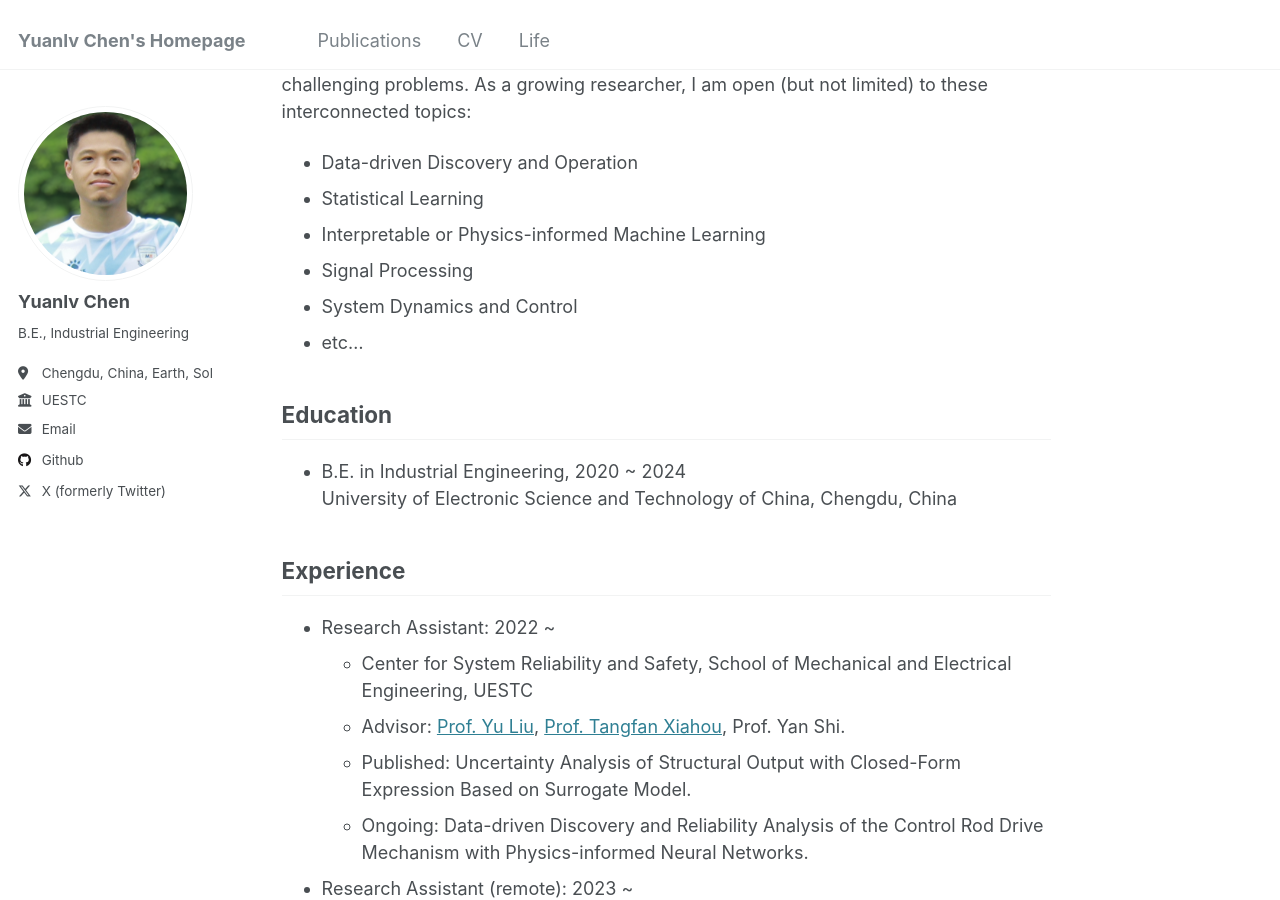
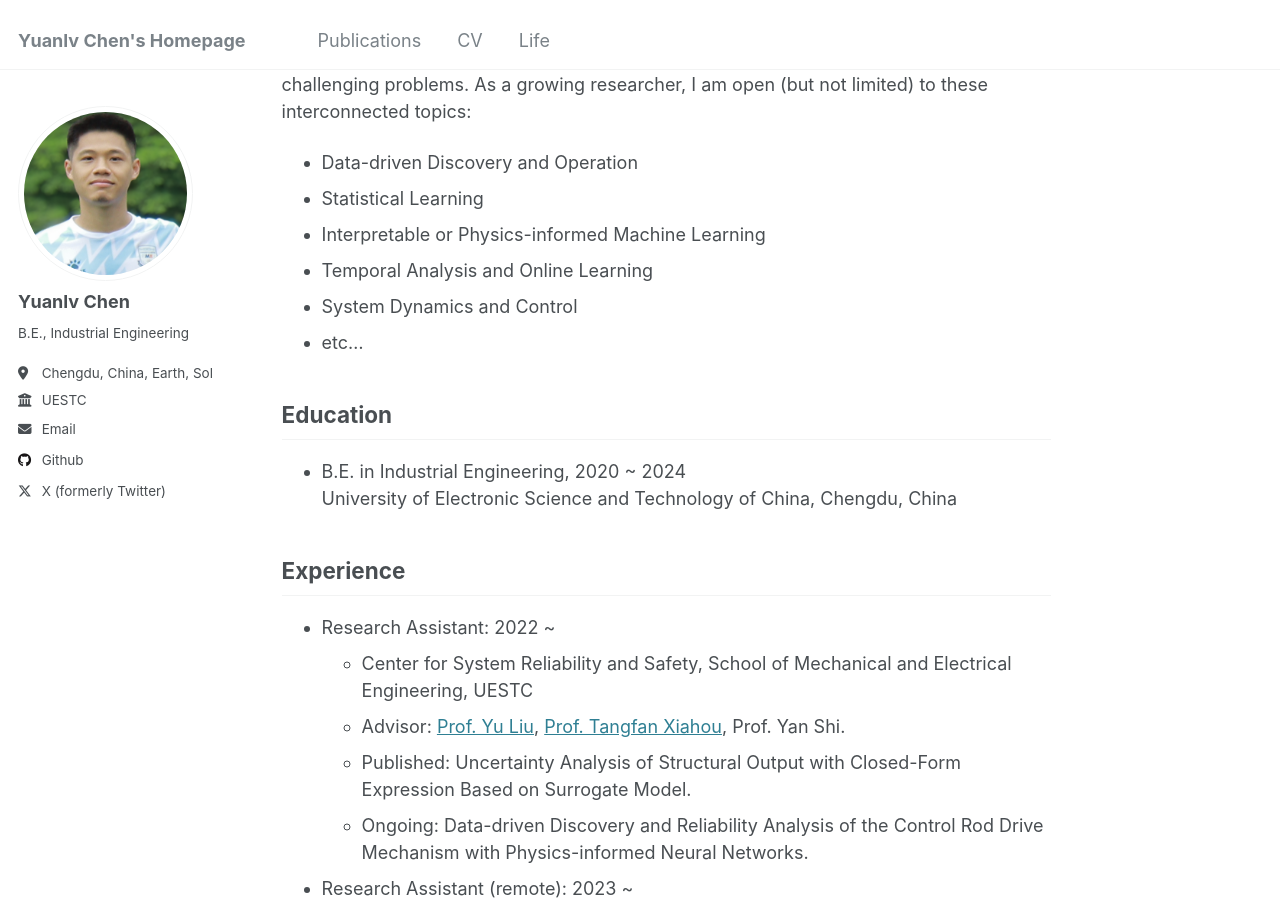
Before and after one commit to YLchen22/YLchen22.github.io, a Jekyll site: the page built from _pages/about.md, in a window 1280 px wide and 900 px high, scrolled down 462 px. Built offline with Jekyll 4.4.1, drawn with Linux system fonts in a browser that asks for light colours.

Commit message:
Update about.md

```diff
--- a/_pages/about.md
+++ b/_pages/about.md
@@ -21,7 +21,7 @@ I am excited about exploring new mathematical methods and tools for specific, ch
 * Data-driven Discovery and Operation
 * Statistical Learning
 * Interpretable or Physics-informed Machine Learning
-* Signal Processing
+* Temporal Analysis and Online Learning
 * System Dynamics and Control
 * etc...
 
```
